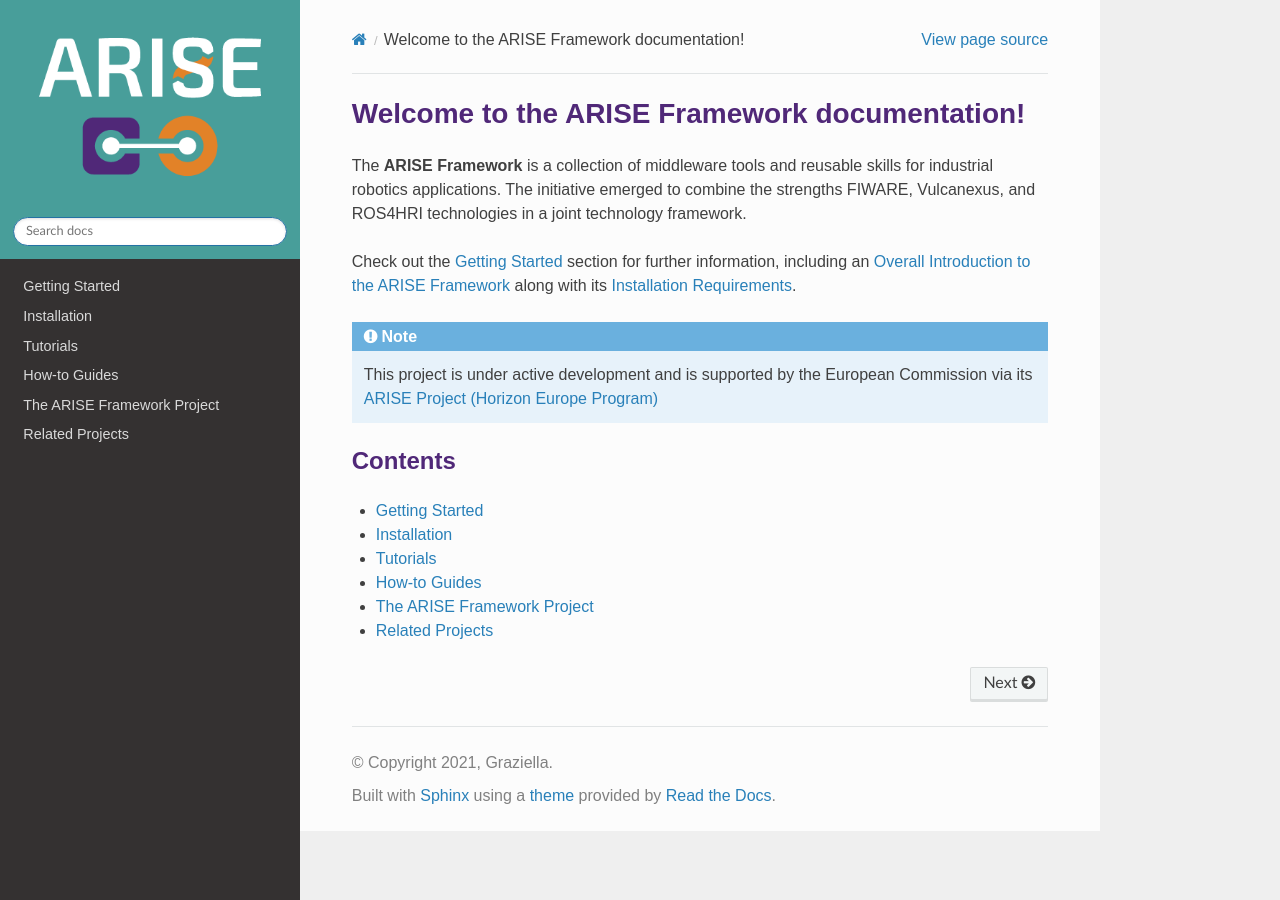
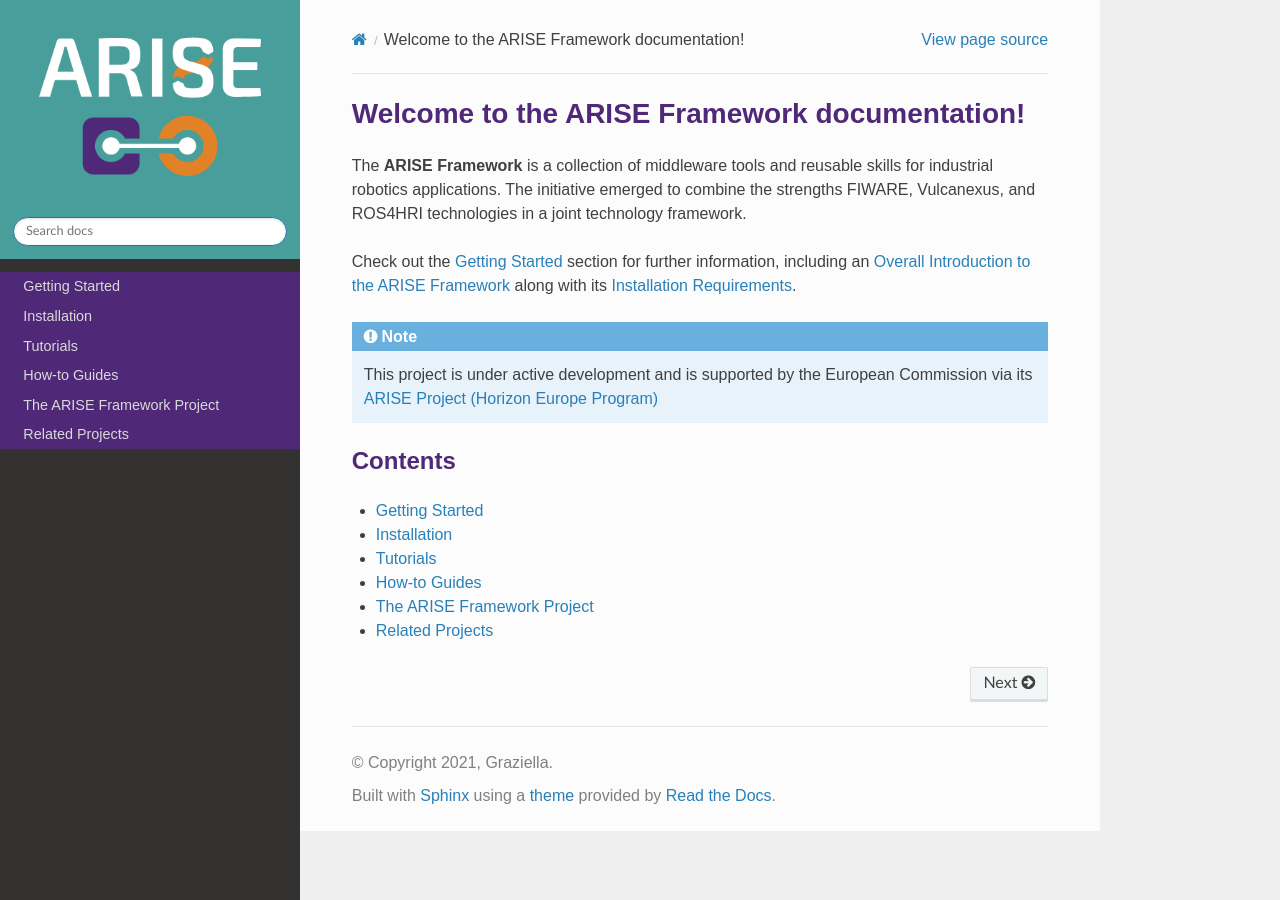
Before and after one commit to agileHRI/arise_documentation, a Sphinx documentation site: the page built from docs/source/index.rst, in a window 1280 px wide. Built offline with Sphinx 7.4.7 and the Read the Docs theme 3.1.0, drawn with Linux system fonts in a browser that asks for light colours.

Commit message:
Update custom.css
Fixing sidebar color

```diff
--- a/docs/source/_static/custom.css
+++ b/docs/source/_static/custom.css
@@ -22,3 +22,12 @@
 h1, h2, h3, h4, h5, h6 {
     color: #502878; /* ARISE purple */
 }
+
+/* Change the background color of the sidebar menu */
+.wy-side-nav-search {
+    background-color: #502878; /* ARISE purple */
+}
+
+.wy-menu {
+    background-color: #502878; /* ARISE purple */
+}
```
